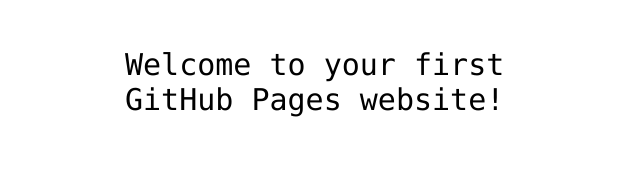
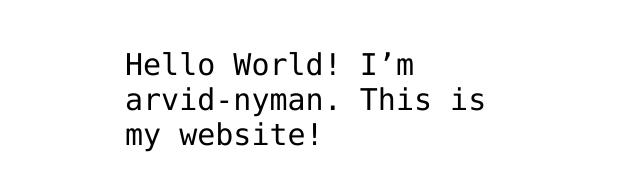
Before and after one commit to arvid-nyman/arvid-nyman.github.io, a plain HTML site: page index.html in a window 1280 px wide. Shown: the part 341-532 px from the top of the page, without its empty margins (315-955 px from the left). Drawn offline with Linux system fonts and the light colour scheme.

Commit message:
Update index.html

```diff
--- a/index.html
+++ b/index.html
@@ -12,7 +12,7 @@
 <img src="https://octodex.github.com/images/daftpunktocat-thomas.gif" id="octocat" alt="octocat-gif" />
 
 <!-- Change this code here by copy and pasting your template on line 15 -->
-<p>Welcome to your first GitHub Pages website!</p>
+<p>Hello World! I’m arvid-nyman. This is my website!</p>
 
 </body>
 </html>
```
